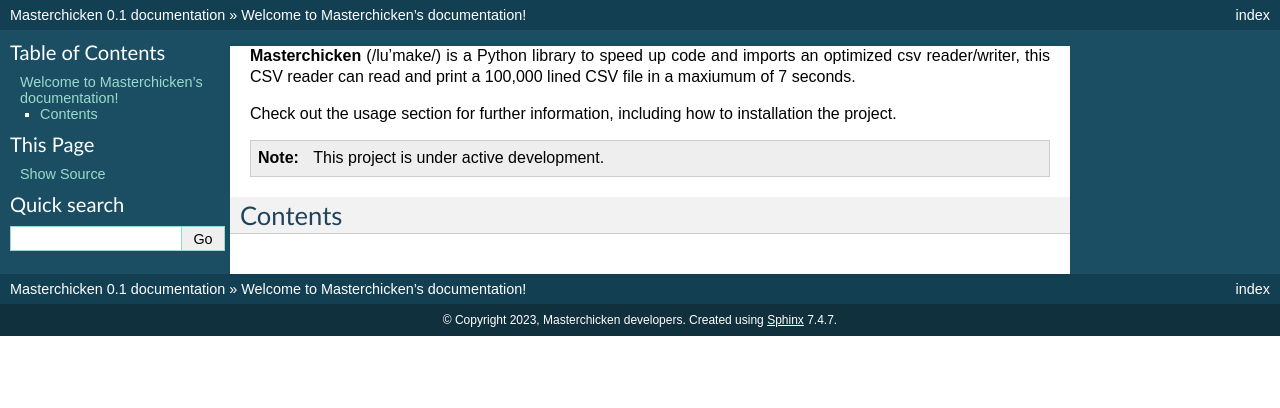
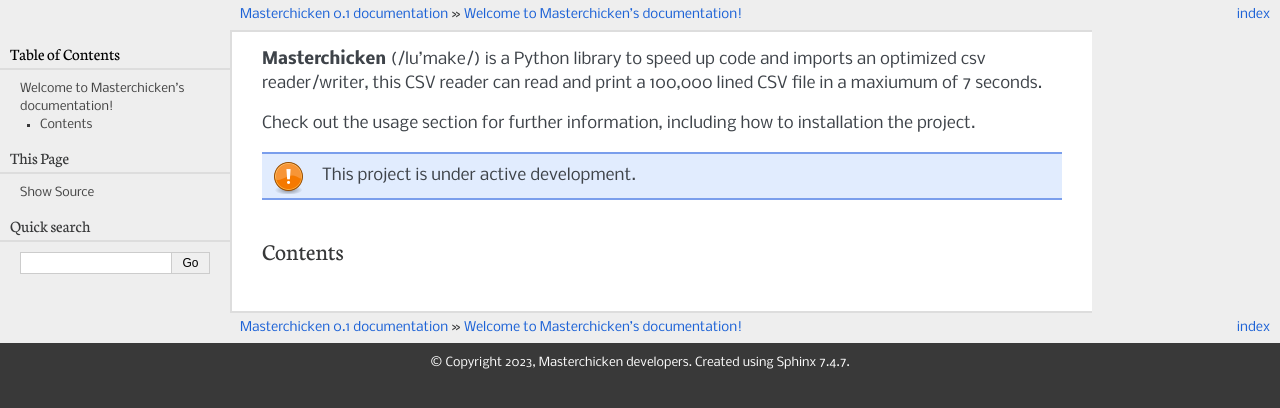
Before and after one commit to PythonChicken123/masterchicken, a Sphinx documentation site: the page built from docs/index.rst, in a window 1280 px wide. Shown: the top 408 px of the page. Built offline with Sphinx 7.4.7, drawn with Linux system fonts in a browser that asks for light colours; pages that are not in the unit, such as notebooks, are missing from menus.

Commit message:
Update conf.py

```diff
--- a/docs/conf.py
+++ b/docs/conf.py
@@ -38,7 +38,7 @@
 
 # -- Options for HTML output
 
-html_theme = "classic"
+html_theme = "pyramid"
 
 # -- Options for EPUB output
 epub_show_urls = 'footnote'
```
